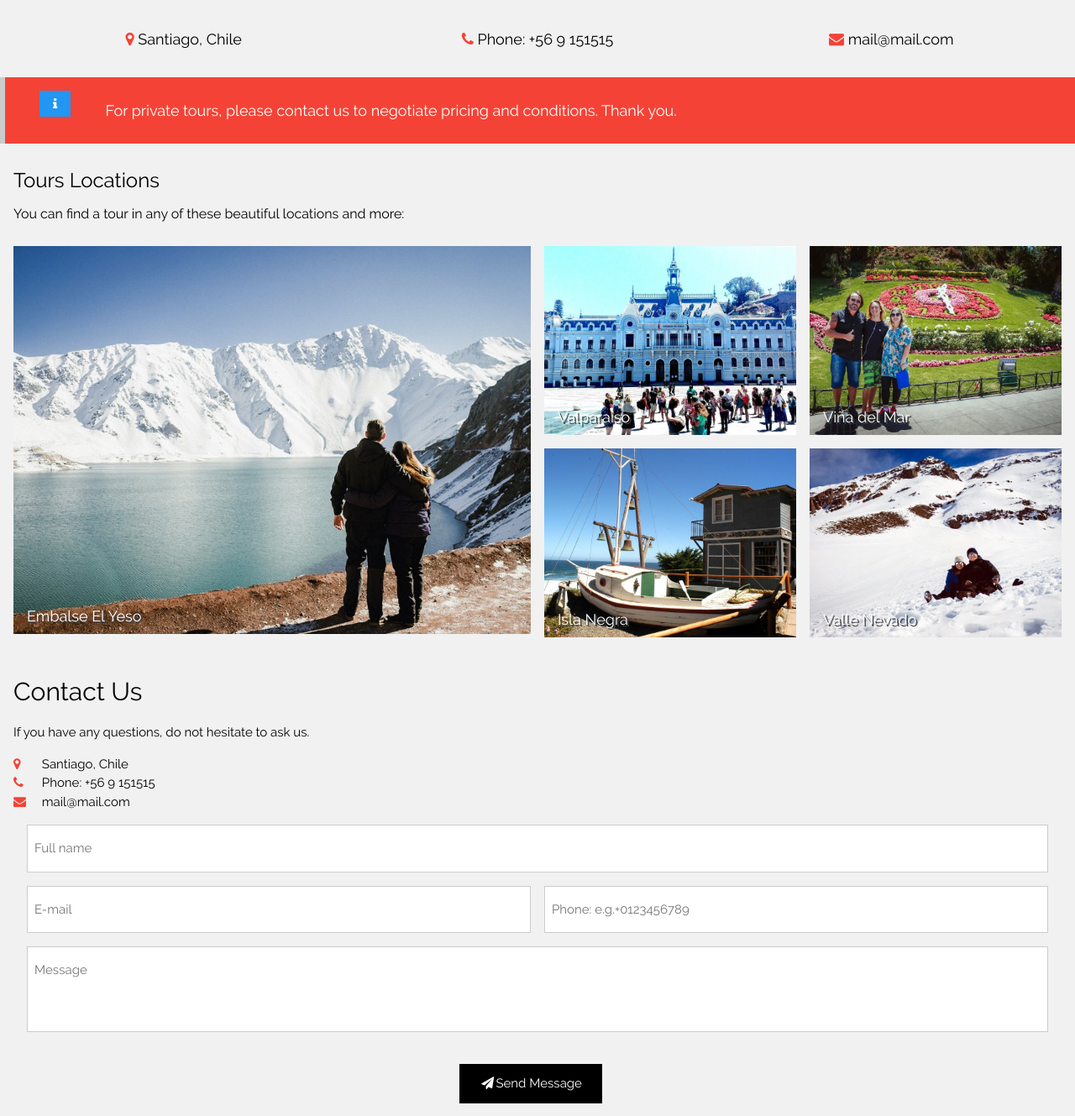
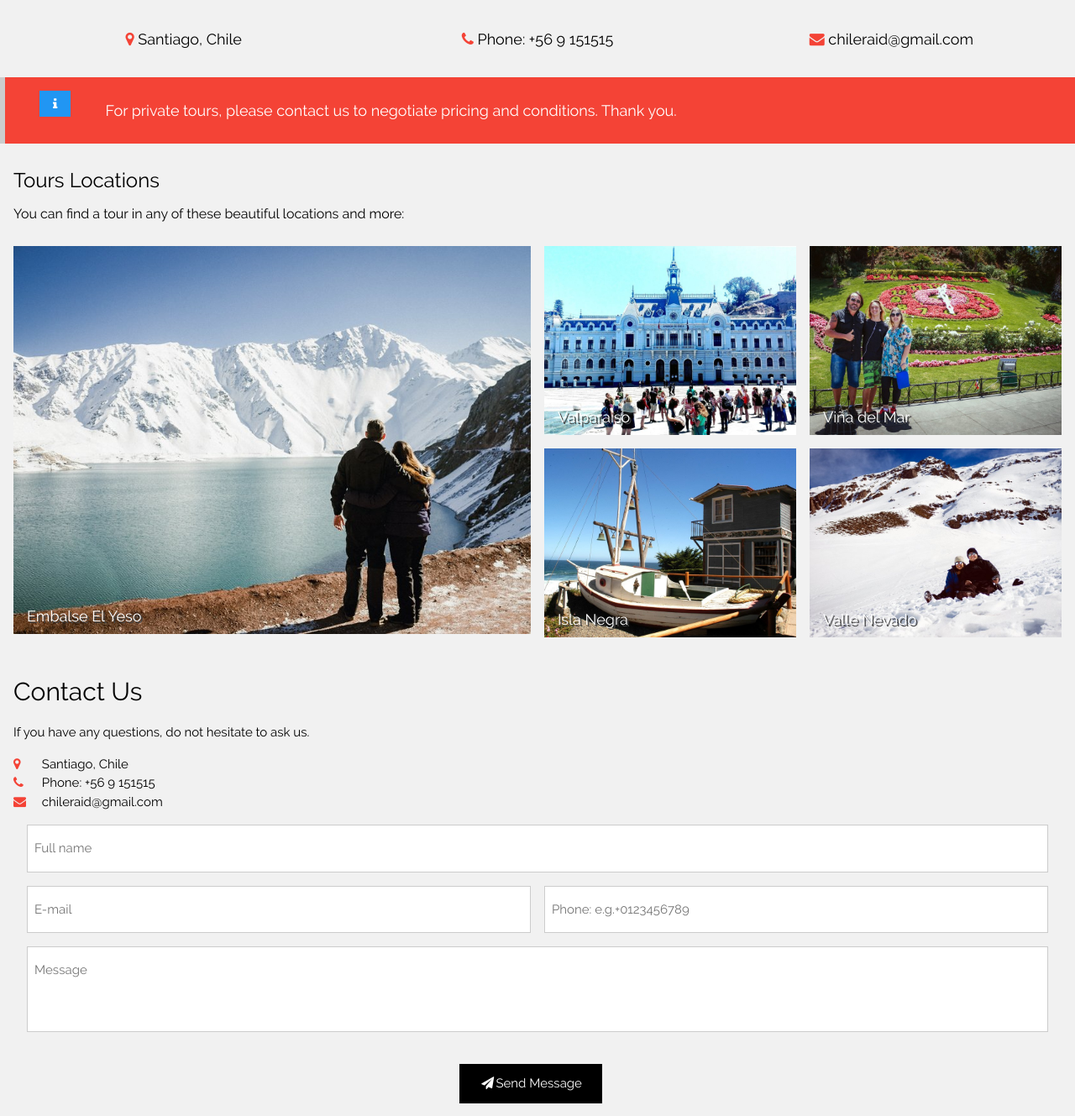
Before and after one commit to rabindranathfv/RaidChile, a Django app: page /en/ in a window 1280 px wide. Shown: the part 1524-2853 px from the top of the page at 84% size. Run offline with Django 3.2, Linux system fonts and the light colour scheme; data that the repository does not hold is empty; parts of the project's set-up code (start-up, migrations or seed data) failed here and were passed over; some libraries are stand-ins or nearby versions.

Commit message:
Update email in home template

```diff
--- a/raidchileapp/templates/raidchileapp/home.html
+++ b/raidchileapp/templates/raidchileapp/home.html
@@ -86,7 +86,7 @@
 		<div class="w3-row-padding w3-large w3-center" style="margin:32px 0">
 			<div class="w3-third"><i class="fa fa-map-marker w3-text-red"></i> Santiago, Chile</div>
 			<div class="w3-third"><i class="fa fa-phone w3-text-red"></i> {% trans "Phone" %}: +56 9 151515</div>
-			<div class="w3-third"><i class="fa fa-envelope w3-text-red"></i> mail@mail.com</div>
+			<div class="w3-third"><i class="fa fa-envelope w3-text-red"></i> chileraid@gmail.com</div>
 		</div>
 		<!-- END About Section -->
 
@@ -153,7 +153,7 @@
 			<p>{% trans "If you have any questions, do not hesitate to ask us." %}</p>
 			<i class="fa fa-map-marker w3-text-red width30"></i> Santiago, Chile<br>
 			<i class="fa fa-phone w3-text-red width30"></i> {% trans "Phone" %}: +56 9 151515<br>
-			<i class="fa fa-envelope w3-text-red width30"> </i> mail@mail.com<br>
+			<i class="fa fa-envelope w3-text-red width30"> </i> chileraid@gmail.com<br>
 			<!-- Contact Form fields and submit button -->
 			{% include "contact/contact_form.html" %}
 		</div>
```
